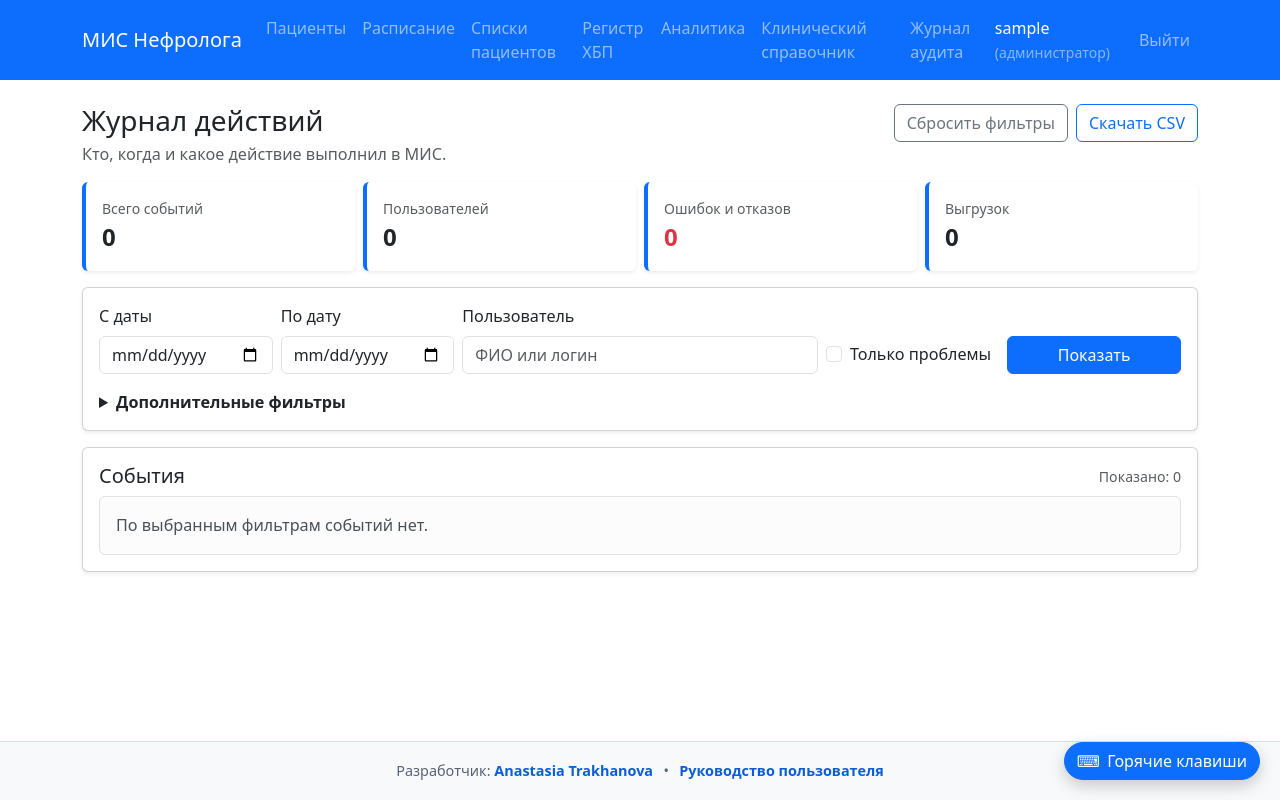
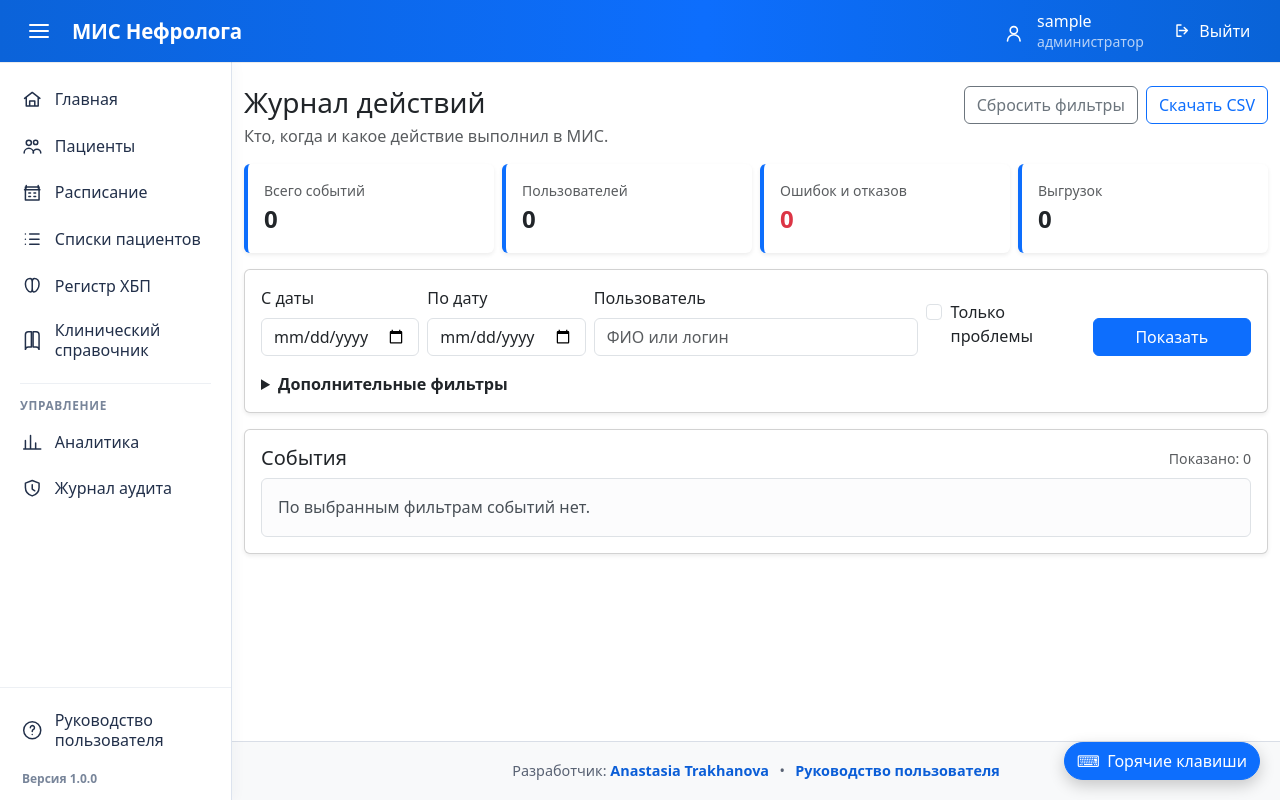
Before and after one commit to Anastasia-Trahanova/mis_nephrology, a FastAPI app: template app/templates/admin/audit.html in a window 1280 px wide. Run offline with FastAPI, Linux system fonts and the light colour scheme; the template is opened without the code that fills it, so the values that code supplies are empty; the visitor is signed in with stand-in values (Sample User, id 1); parts of the project's set-up code (start-up, migrations or seed data) failed here and were passed over.

Commit message:
боковая панель

```diff
--- /dev/null
+++ b/app/static/css/10_sidebar.css
@@ -0,0 +1,211 @@
+:root {
+    --app-topbar-height: 62px;
+    --app-sidebar-width: 232px;
+    --app-sidebar-collapsed-width: 72px;
+    --app-sidebar-border: #dce3ee;
+    --app-sidebar-text: #22304a;
+    --app-sidebar-muted: #78859a;
+    --app-primary: #0d6efd;
+}
+
+.app-topbar {
+    position: fixed;
+    inset: 0 0 auto 0;
+    z-index: 1040;
+    min-height: var(--app-topbar-height);
+    display: flex;
+    align-items: center;
+    justify-content: space-between;
+    gap: 1rem;
+    padding: 0 1.25rem;
+    color: #fff;
+    background: linear-gradient(90deg, #0b63d9 0%, #0d6efd 55%, #0963d7 100%);
+    box-shadow: 0 1px 0 rgba(0, 0, 0, 0.08);
+}
+
+.app-topbar__left,
+.app-topbar__user,
+.app-topbar__logout {
+    display: flex;
+    align-items: center;
+}
+
+.app-topbar__left { gap: 0.9rem; }
+.app-brand {
+    color: #fff;
+    font-size: 1.28rem;
+    font-weight: 600;
+    letter-spacing: -0.01em;
+    white-space: normal;
+    user-select: none;
+}
+
+.app-sidebar-toggle {
+    width: 2.35rem;
+    height: 2.35rem;
+    display: inline-flex;
+    flex-direction: column;
+    align-items: center;
+    justify-content: center;
+    gap: 0.27rem;
+    padding: 0;
+    border: 0;
+    border-radius: 0.45rem;
+    color: #fff;
+    background: transparent;
+}
+
+.app-sidebar-toggle:hover,
+.app-sidebar-toggle:focus-visible { background: rgba(255, 255, 255, 0.14); }
+.app-sidebar-toggle:focus-visible { outline: 2px solid #fff; outline-offset: 2px; }
+.app-sidebar-toggle__line { width: 1.25rem; height: 2px; border-radius: 2px; background: currentColor; }
+
+.app-topbar__user { gap: 0.75rem; min-width: 0; }
+.app-topbar__user-icon { width: 1.35rem; height: 1.35rem; flex: 0 0 auto; }
+.app-topbar__user-icon svg,
+.app-topbar__logout svg {
+    width: 100%;
+    height: 100%;
+    fill: none;
+    stroke: currentColor;
+    stroke-width: 1.8;
+    stroke-linecap: round;
+    stroke-linejoin: round;
+}
+.app-topbar__identity { display: flex; flex-direction: column; min-width: 0; line-height: 1.12; }
+.app-topbar__name { max-width: 26rem; overflow: hidden; text-overflow: ellipsis; white-space: nowrap; font-weight: 500; }
+.app-topbar__identity small { color: rgba(255, 255, 255, 0.7); margin-top: 0.2rem; }
+.app-topbar__logout { gap: 0.42rem; margin-left: 0.5rem; padding: 0.48rem 0.6rem; border-radius: 0.4rem; color: #fff; text-decoration: none; }
+.app-topbar__logout:hover,
+.app-topbar__logout:focus-visible { color: #fff; background: rgba(255, 255, 255, 0.14); }
+.app-topbar__logout svg { width: 1.2rem; height: 1.2rem; }
+
+.app-sidebar {
+    position: fixed;
+    top: var(--app-topbar-height);
+    bottom: 0;
+    left: 0;
+    z-index: 1035;
+    width: var(--app-sidebar-width);
+    display: flex;
+    flex-direction: column;
+    overflow-x: hidden;
+    overflow-y: auto;
+    border-right: 1px solid var(--app-sidebar-border);
+    background: #fff;
+    box-shadow: 3px 0 12px rgba(39, 62, 94, 0.035);
+    transition: width 0.2s ease, transform 0.2s ease;
+}
+
+.app-sidebar__nav { flex: 1 1 auto; padding: 0.8rem 0.65rem; }
+.app-sidebar__bottom { flex: 0 0 auto; padding: 0.65rem; border-top: 1px solid #edf0f4; }
+.app-sidebar__meta {
+    padding: 0.5rem 0.72rem 0.2rem;
+    color: var(--app-sidebar-muted);
+    font-size: 0.75rem;
+    line-height: 1.3;
+}
+.app-sidebar__meta-version { font-weight: 600; }
+.app-sidebar__link {
+    min-height: 44px;
+    display: flex;
+    align-items: center;
+    gap: 0.78rem;
+    margin: 0.16rem 0;
+    padding: 0.62rem 0.72rem;
+    border-radius: 0.48rem;
+    color: var(--app-sidebar-text);
+    text-decoration: none;
+    white-space: nowrap;
+    transition: color 0.15s ease, background 0.15s ease;
+}
+.app-sidebar__link:hover,
+.app-sidebar__link:focus-visible { color: #0759c7; background: #edf5ff; }
+.app-sidebar__link.active { color: #fff; background: var(--app-primary); box-shadow: 0 0.2rem 0.5rem rgba(13, 110, 253, 0.2); }
+.app-sidebar__link:focus-visible { outline: 2px solid rgba(13, 110, 253, 0.45); outline-offset: 1px; }
+.app-sidebar__icon {
+    width: 1.28rem;
+    height: 1.28rem;
+    flex: 0 0 1.28rem;
+    fill: none;
+    stroke: currentColor;
+    stroke-width: 1.75;
+    stroke-linecap: round;
+    stroke-linejoin: round;
+}
+.app-sidebar__label {
+    min-width: 0;
+    line-height: 1.25;
+    white-space: normal;
+    overflow-wrap: break-word;
+}
+.app-sidebar__section { margin: 0.85rem 0.6rem 0.3rem; padding-top: 0.8rem; border-top: 1px solid #edf0f4; color: var(--app-sidebar-muted); font-size: 0.74rem; font-weight: 700; letter-spacing: 0.055em; text-transform: uppercase; }
+
+.app-shell-content {
+    flex: 1 0 auto;
+    width: 100%;
+    padding-top: var(--app-topbar-height);
+    transition: margin-left 0.2s ease, width 0.2s ease;
+}
+.has-app-sidebar .app-shell-content,
+.has-app-sidebar .app-footer {
+    width: calc(100% - var(--app-sidebar-width));
+    margin-left: var(--app-sidebar-width);
+    transition: margin-left 0.2s ease, width 0.2s ease;
+}
+.has-app-sidebar.sidebar-collapsed .app-sidebar { width: var(--app-sidebar-collapsed-width); }
+.has-app-sidebar.sidebar-collapsed .app-shell-content,
+.has-app-sidebar.sidebar-collapsed .app-footer {
+    width: calc(100% - var(--app-sidebar-collapsed-width));
+    margin-left: var(--app-sidebar-collapsed-width);
+}
+.sidebar-collapsed .app-sidebar__label,
+.sidebar-collapsed .app-sidebar__section span,
+.sidebar-collapsed .app-sidebar__meta { display: none; }
+.sidebar-collapsed .app-sidebar__link { justify-content: center; gap: 0; padding-left: 0.55rem; padding-right: 0.55rem; }
+.sidebar-collapsed .app-sidebar__section { margin-left: 0.4rem; margin-right: 0.4rem; }
+
+.app-sidebar-backdrop {
+    position: fixed;
+    inset: var(--app-topbar-height) 0 0;
+    z-index: 1030;
+    border: 0;
+    background: rgba(17, 24, 39, 0.35);
+}
+
+@media (min-width: 992px) {
+    .has-app-sidebar .app-content { max-width: 1500px; }
+}
+
+@media (max-width: 991.98px) {
+    .app-topbar { padding: 0 0.8rem; }
+    .app-topbar__identity { display: none; }
+    .app-topbar__logout span { display: none; }
+    .app-sidebar { width: min(82vw, var(--app-sidebar-width)); transform: translateX(-100%); }
+    .sidebar-mobile-open .app-sidebar { transform: translateX(0); }
+    .has-app-sidebar .app-shell-content,
+    .has-app-sidebar .app-footer,
+    .has-app-sidebar.sidebar-collapsed .app-shell-content,
+    .has-app-sidebar.sidebar-collapsed .app-footer { width: 100%; margin-left: 0; }
+    .sidebar-collapsed .app-sidebar__label,
+    .sidebar-collapsed .app-sidebar__section span { display: inline; }
+    .sidebar-collapsed .app-sidebar__meta { display: block; }
+    .sidebar-collapsed .app-sidebar__link { justify-content: flex-start; gap: 0.78rem; padding-left: 0.72rem; padding-right: 0.72rem; }
+}
+
+@media (max-width: 575.98px) {
+    :root { --app-topbar-height: 56px; }
+    .app-brand { font-size: 1.05rem; }
+    .app-topbar__user-icon { display: none; }
+    .app-content { margin-top: 1rem !important; }
+}
+
+@media print {
+    .app-topbar,
+    .app-sidebar,
+    .app-sidebar-backdrop,
+    .hotkeys-help-button { display: none !important; }
+    .has-app-sidebar .app-shell-content,
+    .has-app-sidebar .app-footer { width: 100%; margin-left: 0; }
+    .app-shell-content { padding-top: 0; }
+}
--- /dev/null
+++ b/app/static/js/sidebar.js
@@ -0,0 +1,76 @@
+(() => {
+    "use strict";
+
+    const sidebar = document.getElementById("appSidebar");
+    const toggle = document.getElementById("sidebarToggle");
+    const backdrop = document.getElementById("sidebarBackdrop");
+    if (!sidebar || !toggle || !backdrop) return;
+
+    const body = document.body;
+    const desktopQuery = window.matchMedia("(min-width: 992px)");
+    const storageKey = "misSidebarCollapsed";
+
+    const setExpandedState = (expanded) => {
+        toggle.setAttribute("aria-expanded", String(expanded));
+    };
+
+    const closeMobileSidebar = () => {
+        body.classList.remove("sidebar-mobile-open");
+        backdrop.hidden = true;
+        setExpandedState(false);
+    };
+
+    const openMobileSidebar = () => {
+        body.classList.add("sidebar-mobile-open");
+        backdrop.hidden = false;
+        setExpandedState(true);
+    };
+
+    const applyViewportState = () => {
+        if (desktopQuery.matches) {
+            body.classList.remove("sidebar-mobile-open");
+            backdrop.hidden = true;
+            const collapsed = window.localStorage.getItem(storageKey) === "1";
+            body.classList.toggle("sidebar-collapsed", collapsed);
+            setExpandedState(!collapsed);
+        } else {
+            body.classList.remove("sidebar-collapsed", "sidebar-mobile-open");
+            backdrop.hidden = true;
+            setExpandedState(false);
+        }
+    };
+
+    toggle.addEventListener("click", () => {
+        if (desktopQuery.matches) {
+            const collapsed = body.classList.toggle("sidebar-collapsed");
+            window.localStorage.setItem(storageKey, collapsed ? "1" : "0");
+            setExpandedState(!collapsed);
+            return;
+        }
+
+        if (body.classList.contains("sidebar-mobile-open")) {
+            closeMobileSidebar();
+        } else {
+            openMobileSidebar();
+        }
+    });
+
+    backdrop.addEventListener("click", closeMobileSidebar);
+    sidebar.addEventListener("click", (event) => {
+        if (!desktopQuery.matches && event.target.closest("a")) closeMobileSidebar();
+    });
+    document.addEventListener("keydown", (event) => {
+        if (event.key === "Escape" && body.classList.contains("sidebar-mobile-open")) {
+            closeMobileSidebar();
+            toggle.focus();
+        }
+    });
+
+    if (typeof desktopQuery.addEventListener === "function") {
+        desktopQuery.addEventListener("change", applyViewportState);
+    } else {
+        desktopQuery.addListener(applyViewportState);
+    }
+
+    applyViewportState();
+})();
--- a/app/templates/base.html
+++ b/app/templates/base.html
@@ -12,14 +12,13 @@
     <link rel="stylesheet" href="{{ url_for('static', path='css/05_admin_audit.css') }}">
     <link rel="stylesheet" href="{{ url_for('static', path='css/06_hotkeys.css') }}">
     <link rel="stylesheet" href="{{ url_for('static', path='css/07_user_guide.css') }}">
+    <link rel="stylesheet" href="{{ url_for('static', path='css/10_sidebar.css') }}">
     {% block extra_head %}{% endblock %}
 </head>
-<body class="app-layout">
-    <nav class="navbar navbar-expand-lg navbar-dark bg-primary">
-        <div class="container">
-            <a class="navbar-brand" href="/">МИС Нефролога</a>
+<body class="app-layout{% if request.session.get('user_id') %} has-app-sidebar{% endif %}">
     {% set current_role = request.session.get('role') %}
     {% set clinical_roles = ('doctor', 'chief_physician', 'department_head') %}
+    {% set management_roles = ('admin', 'chief_physician', 'department_head') %}
     {% set role_labels = {
         'admin': 'администратор',
         'doctor': 'врач',
@@ -27,35 +26,117 @@
         'department_head': 'заведующий отделением',
         'patient': 'пациент'
     } %}
-            <div class="navbar-nav me-auto">
-                <a class="nav-link" href="/patients">Пациенты</a>
-                {% if current_role == 'admin' or current_role in clinical_roles %}
-                <a class="nav-link" href="/schedule">Расписание</a>
-                <a class="nav-link{% if request.url.path.startswith('/patient-lists') %} active{% endif %}" href="/patient-lists">Списки пациентов</a>
+    {% set navigation_path = request.url.path %}
+
+    <header class="app-topbar">
+        <div class="app-topbar__left">
+            {% if request.session.get('user_id') %}
+            <button
+                type="button"
+                id="sidebarToggle"
+                class="app-sidebar-toggle"
+                aria-controls="appSidebar"
+                aria-expanded="true"
+                title="Свернуть или открыть меню"
+            >
+                <span class="app-sidebar-toggle__line"></span>
+                <span class="app-sidebar-toggle__line"></span>
+                <span class="app-sidebar-toggle__line"></span>
+                <span class="visually-hidden">Свернуть или открыть меню</span>
+            </button>
             {% endif %}
-                {% if current_role == 'admin' or current_role in ('chief_physician', 'department_head') %}
-                <a class="nav-link{% if request.url.path.startswith('/ckd-registry') %} active{% endif %}" href="/ckd-registry">Регистр ХБП</a>
-                <a class="nav-link{% if request.url.path.startswith('/analytics') %} active{% endif %}" href="/analytics">Аналитика</a>
-                {% endif %}
-                <a class="nav-link{% if request.url.path.startswith('/clinical-reference') %} active{% endif %}" href="/clinical-reference">Клинический справочник</a>
-                {% if request.session.get('role') == 'admin' %}
-                <a class="nav-link" href="/admin/audit">Журнал аудита</a>
-                {% endif %}
+            <span class="app-brand" aria-label="МИС Нефролога">МИС Нефролога</span>
         </div>
+
         {% if request.session.get('user_id') %}
-            <div class="navbar-nav ms-auto align-items-center">
-                <span class="navbar-text text-white me-3">
-                    {{ request.session.get('display_name') or request.session.get('login') }}
-                    <small class="text-white-50">({{ role_labels.get(current_role, current_role) }})</small>
+        <div class="app-topbar__user">
+            <span class="app-topbar__user-icon" aria-hidden="true">
+                <svg viewBox="0 0 24 24" focusable="false"><path d="M12 12a4 4 0 1 0 0-8 4 4 0 0 0 0 8Zm-7 8a7 7 0 0 1 14 0"/></svg>
             </span>
-                <a class="nav-link" href="/logout">Выйти</a>
+            <span class="app-topbar__identity">
+                <span class="app-topbar__name">{{ request.session.get('display_name') or request.session.get('login') }}</span>
+                <small>{{ role_labels.get(current_role, current_role) }}</small>
+            </span>
+            <a class="app-topbar__logout" href="/logout">
+                <svg viewBox="0 0 24 24" focusable="false" aria-hidden="true"><path d="M10 5H5v14h5M14 8l4 4-4 4M8 12h10"/></svg>
+                <span>Выйти</span>
+            </a>
         </div>
         {% endif %}
+    </header>
+
+    {% if request.session.get('user_id') %}
+    <aside class="app-sidebar" id="appSidebar" aria-label="Основная навигация">
+        <nav class="app-sidebar__nav">
+            <a class="app-sidebar__link{% if navigation_path == '/' %} active{% endif %}" href="/" title="Главная">
+                <svg class="app-sidebar__icon" viewBox="0 0 24 24" focusable="false" aria-hidden="true"><path d="m3 11 9-7 9 7M5 10v10h14V10M9 20v-6h6v6"/></svg>
+                <span class="app-sidebar__label">Главная</span>
+            </a>
+
+            <a class="app-sidebar__link{% if navigation_path.startswith('/patients') or navigation_path.startswith('/patient/') or navigation_path == '/new-patient' %} active{% endif %}" href="/patients" title="Пациенты">
+                <svg class="app-sidebar__icon" viewBox="0 0 24 24" focusable="false" aria-hidden="true"><path d="M8 11a3 3 0 1 0 0-6 3 3 0 0 0 0 6Zm8-1a2.5 2.5 0 1 0 0-5 2.5 2.5 0 0 0 0 5ZM2.5 20a5.5 5.5 0 0 1 11 0M13 20a4.5 4.5 0 0 1 9 0"/></svg>
+                <span class="app-sidebar__label">Пациенты</span>
+            </a>
+
+            {% if current_role == 'admin' or current_role in clinical_roles %}
+            <a class="app-sidebar__link{% if navigation_path.startswith('/schedule') %} active{% endif %}" href="/schedule" title="Расписание">
+                <svg class="app-sidebar__icon" viewBox="0 0 24 24" focusable="false" aria-hidden="true"><path d="M5 4v3M19 4v3M3 9h18M4 6h16v15H4zM8 13h2M14 13h2M8 17h2M14 17h2"/></svg>
+                <span class="app-sidebar__label">Расписание</span>
+            </a>
+
+            <a class="app-sidebar__link{% if navigation_path.startswith('/patient-lists') %} active{% endif %}" href="/patient-lists" title="Списки пациентов">
+                <svg class="app-sidebar__icon" viewBox="0 0 24 24" focusable="false" aria-hidden="true"><path d="M9 6h11M9 12h11M9 18h11M4 6h.01M4 12h.01M4 18h.01"/></svg>
+                <span class="app-sidebar__label">Списки пациентов</span>
+            </a>
+            {% endif %}
+
+            {% if current_role in management_roles %}
+            <a class="app-sidebar__link{% if navigation_path.startswith('/ckd-registry') %} active{% endif %}" href="/ckd-registry" title="Регистр ХБП">
+                <svg class="app-sidebar__icon" viewBox="0 0 24 24" focusable="false" aria-hidden="true"><path d="M9.5 4C6 4 4 7 4 10.5 4 15 7 20 10 20c2 0 2-3 2-5V8c0-2-1-4-2.5-4Zm5 0C18 4 20 7 20 10.5 20 15 17 20 14 20c-2 0-2-3-2-5V8c0-2 1-4 2.5-4Z"/></svg>
+                <span class="app-sidebar__label">Регистр ХБП</span>
+            </a>
+            {% endif %}
+
+            <a class="app-sidebar__link{% if navigation_path.startswith('/clinical-reference') %} active{% endif %}" href="/clinical-reference" title="Клинический справочник">
+                <svg class="app-sidebar__icon" viewBox="0 0 24 24" focusable="false" aria-hidden="true"><path d="M4 5.5A3.5 3.5 0 0 1 7.5 2H11v18H7.5A3.5 3.5 0 0 0 4 23V5.5ZM20 5.5A3.5 3.5 0 0 0 16.5 2H13v18h3.5A3.5 3.5 0 0 1 20 23V5.5Z"/></svg>
+                <span class="app-sidebar__label">Клинический справочник</span>
+            </a>
+
+            {% if current_role in management_roles %}
+            <div class="app-sidebar__section" aria-hidden="true"><span>Управление</span></div>
+
+            <a class="app-sidebar__link{% if navigation_path.startswith('/analytics') %} active{% endif %}" href="/analytics" title="Аналитика">
+                <svg class="app-sidebar__icon" viewBox="0 0 24 24" focusable="false" aria-hidden="true"><path d="M4 20V10M10 20V4M16 20v-7M22 20H2"/></svg>
+                <span class="app-sidebar__label">Аналитика</span>
+            </a>
+            {% endif %}
+
+            {% if current_role == 'admin' %}
+            <a class="app-sidebar__link{% if navigation_path.startswith('/admin/audit') %} active{% endif %}" href="/admin/audit" title="Журнал аудита">
+                <svg class="app-sidebar__icon" viewBox="0 0 24 24" focusable="false" aria-hidden="true"><path d="M12 3 4 6v5c0 5 3.4 8.5 8 10 4.6-1.5 8-5 8-10V6l-8-3Zm0 5v5l3 2"/></svg>
+                <span class="app-sidebar__label">Журнал аудита</span>
+            </a>
+            {% endif %}
+        </nav>
+
+        <div class="app-sidebar__bottom">
+            <a class="app-sidebar__link" href="/static/docs/user_guide.html" title="Руководство пользователя">
+                <svg class="app-sidebar__icon" viewBox="0 0 24 24" focusable="false" aria-hidden="true"><path d="M12 22a10 10 0 1 0 0-20 10 10 0 0 0 0 20Zm-2.2-13a2.4 2.4 0 1 1 3.6 2.1c-.9.5-1.4 1-1.4 2.4M12 17h.01"/></svg>
+                <span class="app-sidebar__label">Руководство пользователя</span>
+            </a>
+            <div class="app-sidebar__meta" aria-label="Версия приложения">
+                <span class="app-sidebar__meta-version">Версия 1.0.0</span>
             </div>
-    </nav>
+        </div>
+    </aside>
+    <button type="button" id="sidebarBackdrop" class="app-sidebar-backdrop" aria-label="Закрыть меню" hidden></button>
+    {% endif %}
+
+    <main class="app-shell-content">
         <div class="container mt-4 app-content">
             {% block content %}{% endblock %}
         </div>
+    </main>
     {% if request.session.get('user_id') %}
     <button
         type="button"
@@ -196,6 +277,7 @@
     <script src="{{ url_for('static', path='js/albuminuria_daily_fix.js') }}" defer></script>
     <script src="{{ url_for('static', path='js/hotkeys.js') }}" defer></script>
     <script src="{{ url_for('static', path='js/filter_form_hotkeys.js') }}" defer></script>
+    <script src="{{ url_for('static', path='js/sidebar.js') }}" defer></script>
     <script src="{{ url_for('static', path='js/schedule_hotkeys.js') }}" defer></script>
     {% block extra_scripts %}{% endblock %}
 </body>
```
Also changed, not shown: tests/layer/test_sidebar_navigation_contract.py (added, +46 -0 lines). Lines whose indentation alone changed are shown as unchanged.
